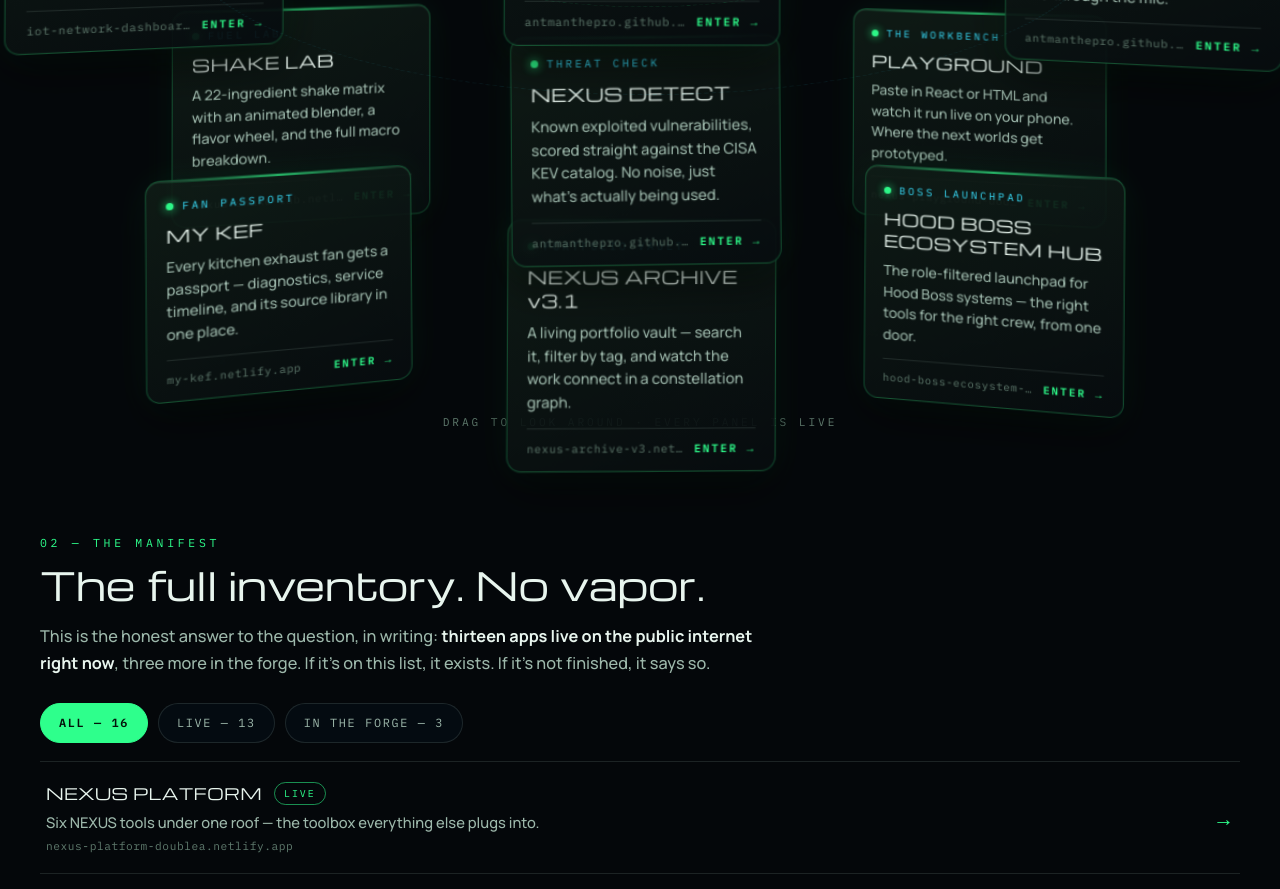
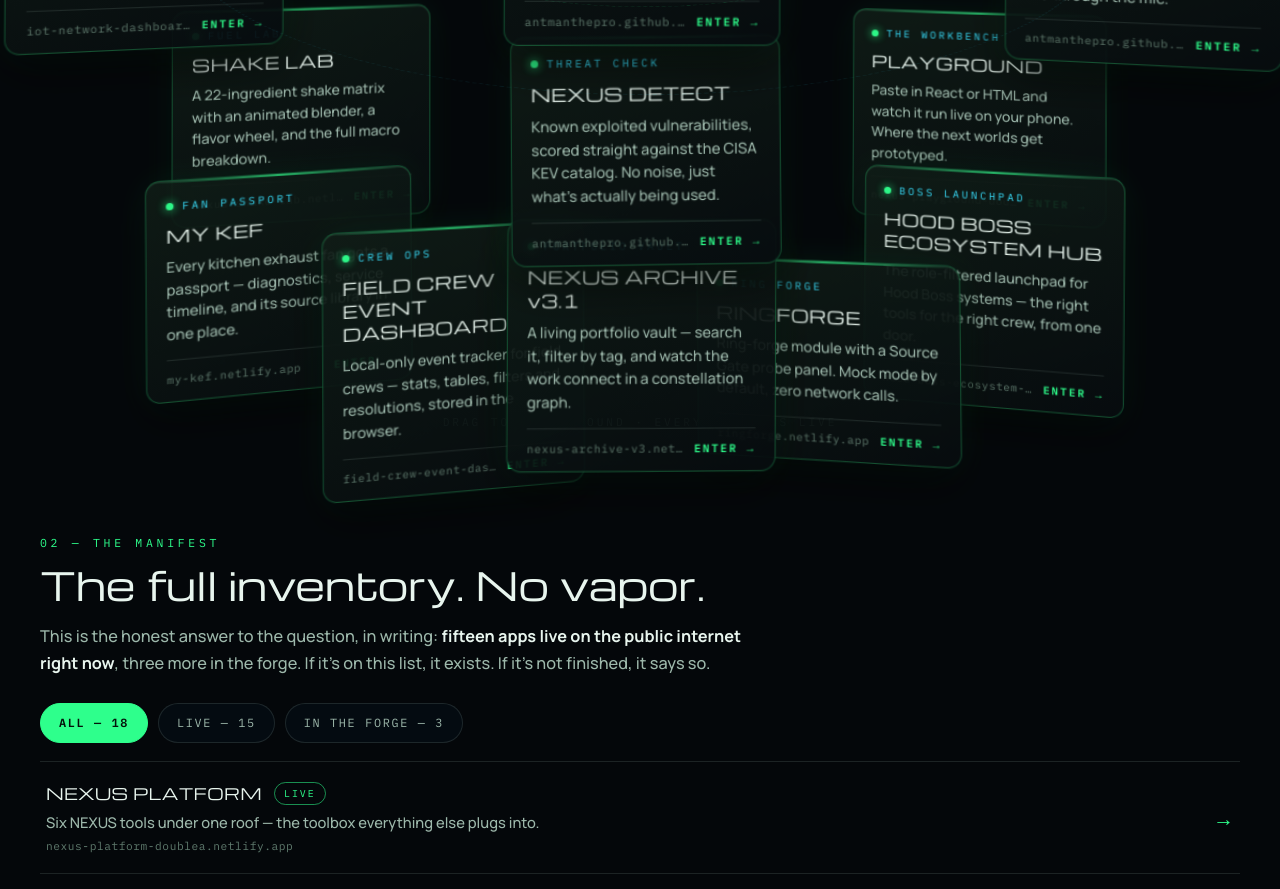
Before and after one commit to AntManThePro/nexus-world-hub, a plain HTML site: page index.html in a window 1280 px wide. Shown: the part 1711-2600 px from the top of the page. Drawn offline with nearby package versions, Linux system fonts and the light colour scheme.

Commit message:
NEXUS World Hub — add Field Crew Event Dashboard + RingForge live tiles (15 live builds)

```diff
--- a/index.html
+++ b/index.html
@@ -4,7 +4,7 @@
     <meta charset="utf-8" />
     <meta name="viewport" content="width=device-width, initial-scale=1, viewport-fit=cover" />
     <meta name="color-scheme" content="dark" />
-    <meta name="description" content="mynexus.world — the front door to the NEXUS universe. Thirteen live builds floating in one place: Eye, BLE Radar, Duct As-Built, Fret Trace, My KEF, NEXUS Archive, Hood Boss Ecosystem Hub, and more." />
+    <meta name="description" content="mynexus.world — the front door to the NEXUS universe. Fifteen live builds floating in one place: Eye, BLE Radar, Duct As-Built, Fret Trace, My KEF, NEXUS Archive, Hood Boss Ecosystem Hub, and more." />
     <link rel="icon" href="data:," />
     <title>NEXUS World Hub</title>
     <link rel="preconnect" href="https://fonts.googleapis.com" />
@@ -345,11 +345,11 @@
         <p class="tagline">Every world. One door.</p>
         <p class="lede">
           &ldquo;Do I really even have any apps yet?&rdquo; &mdash; <strong>Yeah, Ant. You do.</strong>
-          Thirteen live builds are floating below, every one of them real, every one of them yours.
+          Fifteen live builds are floating below, every one of them real, every one of them yours.
           Built at night, between shifts, from a phone. <span class="g">It looks like magic because nobody else is doing it. It&rsquo;s just real.</span>
         </p>
         <div class="chips">
-          <span class="chip"><b>13</b>&nbsp; LIVE BUILDS</span>
+          <span class="chip"><b>15</b>&nbsp; LIVE BUILDS</span>
           <span class="chip cy"><b>3</b>&nbsp; IN THE FORGE</span>
           <span class="chip gd"><b>1</b>&nbsp; STOREFRONT &mdash; WARMING UP</span>
         </div>
@@ -495,6 +495,24 @@
               </div></div>
             </a>
 
+            <a class="panel" style="--x:-180px;--y:470px;--z:30px;--ry:8deg;--d:-1.1s;--dur:7.0s" href="https://field-crew-event-dashboard.netlify.app/" target="_blank" rel="noopener" aria-label="Open FIELD CREW EVENT DASHBOARD in a new tab">
+              <div class="float"><div class="card">
+                <div class="tag"><span class="dot"></span>Crew Ops</div>
+                <h3>FIELD CREW EVENT DASHBOARD</h3>
+                <p>Local-only event tracker for field crews &mdash; stats, tables, filters and resolutions, stored in the browser.</p>
+                <div class="foot"><span class="host">field-crew-event-dashboard.netlify.app</span><span class="go">ENTER &rarr;</span></div>
+              </div></div>
+            </a>
+
+            <a class="panel" style="--x:180px;--y:470px;--z:45px;--ry:-9deg;--d:-3.1s;--dur:7.7s" href="https://ringforge.netlify.app/" target="_blank" rel="noopener" aria-label="Open RINGFORGE in a new tab">
+              <div class="float"><div class="card">
+                <div class="tag"><span class="dot"></span>Ring Forge</div>
+                <h3>RINGFORGE</h3>
+                <p>Ring-forge module with a Source Gate probe panel. Mock mode by default, zero network calls.</p>
+                <div class="foot"><span class="host">ringforge.netlify.app</span><span class="go">ENTER &rarr;</span></div>
+              </div></div>
+            </a>
+
           </div>
         </div>
         <p class="stage-hint">Drag to look around &middot; Every panel is live</p>
@@ -505,12 +523,12 @@
         <div class="sec-head">
           <p class="sec-tag">02 &mdash; The Manifest</p>
           <h2>The full inventory. No vapor.</h2>
-          <p class="sec-sub">This is the honest answer to the question, in writing: <strong>thirteen apps live on the public internet right now</strong>, three more in the forge. If it&rsquo;s on this list, it exists. If it&rsquo;s not finished, it says so.</p>
+          <p class="sec-sub">This is the honest answer to the question, in writing: <strong>fifteen apps live on the public internet right now</strong>, three more in the forge. If it&rsquo;s on this list, it exists. If it&rsquo;s not finished, it says so.</p>
         </div>
 
         <div class="filters" role="group" aria-label="Filter the manifest">
-          <button class="fbtn" type="button" data-filter="all" aria-pressed="true">ALL &mdash; 16</button>
-          <button class="fbtn" type="button" data-filter="live" aria-pressed="false">LIVE &mdash; 13</button>
+          <button class="fbtn" type="button" data-filter="all" aria-pressed="true">ALL &mdash; 18</button>
+          <button class="fbtn" type="button" data-filter="live" aria-pressed="false">LIVE &mdash; 15</button>
           <button class="fbtn" type="button" data-filter="forge" aria-pressed="false">IN THE FORGE &mdash; 3</button>
         </div>
 
@@ -591,6 +609,18 @@
             <span class="mname">HOOD BOSS ECOSYSTEM HUB <span class="status">Live</span></span>
             <span class="mdesc">Role-filtered launchpad for Hood Boss systems &mdash; the right tools for the right crew, from one door.</span>
             <span class="mhost">hood-boss-ecosystem-hub.netlify.app</span>
+            <span class="marrow" aria-hidden="true">&rarr;</span>
+          </a>
+          <a class="mrow" data-status="live" href="https://field-crew-event-dashboard.netlify.app/" target="_blank" rel="noopener">
+            <span class="mname">FIELD CREW EVENT DASHBOARD <span class="status">Live</span></span>
+            <span class="mdesc">A local-only event tracker for field crews: stats, tables, filters, and resolutions, stored in the browser &mdash; nothing leaves the device.</span>
+            <span class="mhost">field-crew-event-dashboard.netlify.app</span>
+            <span class="marrow" aria-hidden="true">&rarr;</span>
+          </a>
+          <a class="mrow" data-status="live" href="https://ringforge.netlify.app/" target="_blank" rel="noopener">
+            <span class="mname">RINGFORGE <span class="status">Live</span></span>
+            <span class="mdesc">RINGFORGE // NEXUS v3 &mdash; DoubleA x Ring Bot. Ring-forge module with a Source Gate probe panel; default mode is mock with zero network calls.</span>
+            <span class="mhost">ringforge.netlify.app</span>
             <span class="marrow" aria-hidden="true">&rarr;</span>
           </a>
           <div class="mrow" data-status="forge">
```
